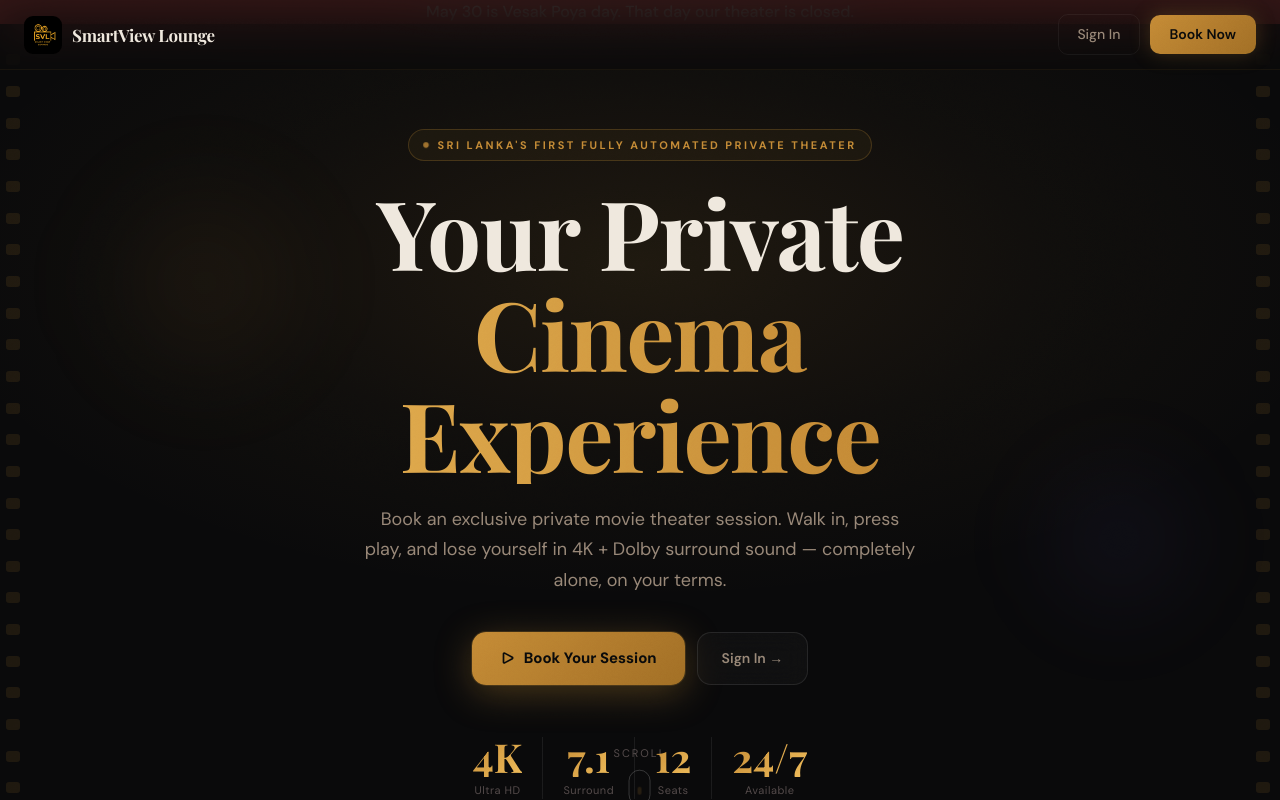
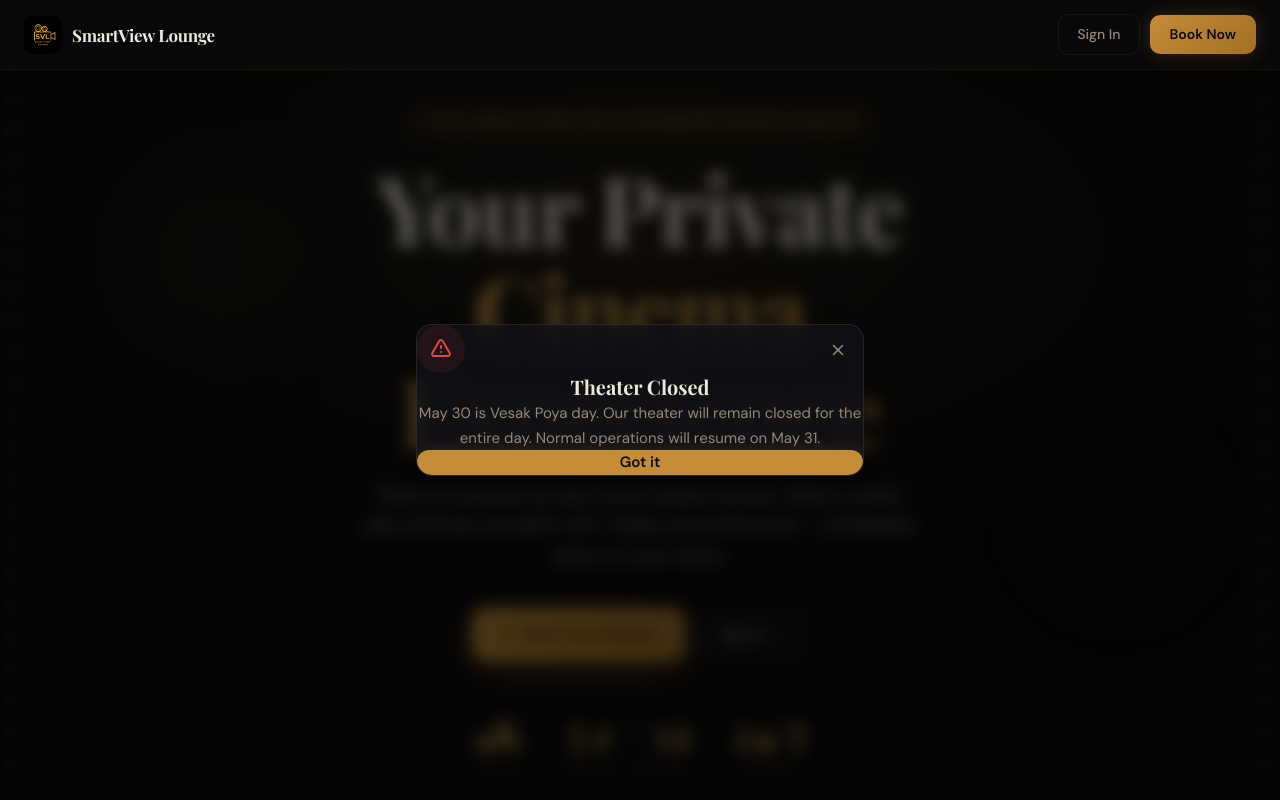
Before and after one commit to ViuslaS16/smart-view-lounge, a Next.js app in the folder frontend/: page / in a window 1280 px wide. Shown: the top 800 px of the page. Built offline with nearby package versions, Linux system fonts and the light colour scheme.

Commit message:
feat: upgrade closure banner to glassmorphism popup with framer-motion

```diff
--- a/frontend/components/ClosureBanner.tsx
+++ b/frontend/components/ClosureBanner.tsx
@@ -1,9 +1,12 @@
 "use client";
 
 import { useEffect, useState } from "react";
+import { motion, AnimatePresence } from "framer-motion";
+import { X } from "lucide-react";
 
 export function ClosureBanner() {
   const [isVisible, setIsVisible] = useState(false);
+  const [isDismissed, setIsDismissed] = useState(false);
 
   useEffect(() => {
     // Cutoff time: May 30, 2026 23:59:59 SL Time
@@ -18,8 +21,50 @@ export function ClosureBanner() {
   if (!isVisible) return null;
 
   return (
-    <div className="bg-[#E24B4A] text-[#F0EAE0] text-center py-3 px-4 font-dm-sans font-medium text-sm md:text-base sticky top-0 z-[100] shadow-md">
-      <p>May 30 is Vesak Poya day. That day our theater is closed.</p>
-    </div>
+    <AnimatePresence>
+      {!isDismissed && (
+        <motion.div
+          initial={{ opacity: 0 }}
+          animate={{ opacity: 1 }}
+          exit={{ opacity: 0 }}
+          className="fixed inset-0 z-[100] flex items-center justify-center p-4 bg-black/60 backdrop-blur-sm"
+        >
+          <motion.div
+            initial={{ scale: 0.9, opacity: 0, y: 20 }}
+            animate={{ scale: 1, opacity: 1, y: 0 }}
+            exit={{ scale: 0.9, opacity: 0, y: 20 }}
+            transition={{ type: "spring", damping: 25, stiffness: 300 }}
+            className="relative w-full max-w-md overflow-hidden rounded-2xl border border-white/10 bg-[#13131A]/80 p-6 text-center shadow-[0_8px_32px_rgba(0,0,0,0.4)] backdrop-blur-xl"
+          >
+            <button
+              onClick={() => setIsDismissed(true)}
+              className="absolute right-4 top-4 rounded-full p-1 text-[#A09080] hover:bg-white/10 hover:text-[#F0EAE0] transition-colors cursor-pointer"
+            >
+              <X size={18} />
+            </button>
+
+            <div className="mx-auto mb-4 flex h-12 w-12 items-center justify-center rounded-full bg-[#E24B4A]/10 text-[#E24B4A]">
+              <svg width="24" height="24" fill="none" viewBox="0 0 24 24" stroke="currentColor" strokeWidth={2}>
+                <path strokeLinecap="round" strokeLinejoin="round" d="M12 9v2m0 4h.01m-6.938 4h13.856c1.54 0 2.502-1.667 1.732-3L13.732 4c-.77-1.333-2.694-1.333-3.464 0L3.34 16c-.77 1.333.192 3 1.732 3z" />
+              </svg>
+            </div>
+
+            <h3 style={{ fontFamily: 'var(--font-playfair)' }} className="mb-2 text-xl font-bold text-[#F0EAE0]">
+              Theater Closed
+            </h3>
+            <p className="text-[15px] leading-relaxed text-[#A09080]">
+              May 30 is Vesak Poya day. Our theater will remain closed for the entire day. Normal operations will resume on May 31.
+            </p>
+
+            <button
+              onClick={() => setIsDismissed(true)}
+              className="mt-6 w-full rounded-xl bg-[#C9933A] py-3 text-[15px] font-semibold text-[#0A0A0B] shadow-[0_0_15px_rgba(201,147,58,0.2)] transition-transform hover:scale-[1.02] active:scale-[0.98] cursor-pointer"
+            >
+              Got it
+            </button>
+          </motion.div>
+        </motion.div>
+      )}
+    </AnimatePresence>
   );
 }
--- a/frontend/package.json
+++ b/frontend/package.json
@@ -12,6 +12,7 @@
     "@supabase/ssr": "^0.10.0",
     "@supabase/supabase-js": "^2.101.1",
     "date-fns": "^4.1.0",
+    "framer-motion": "^12.40.0",
     "gsap": "^3.14.2",
     "heic2any": "^0.0.4",
     "jose": "^6.2.2",
```
Also changed, not shown: 1 other file (tests, documents, lock files or other folders).
